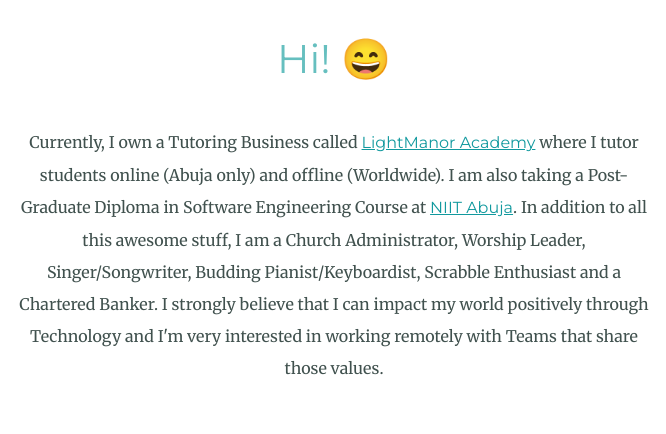
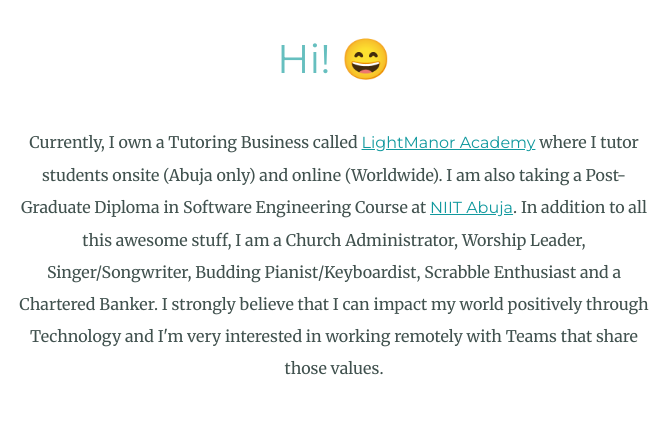
Before and after one commit to bondress/my-resume, a plain HTML site: page index.html in a window 1280 px wide. Shown: the part 1040-1474 px from the top of the page, 306-972 px from the left. Drawn offline with Linux system fonts and the light colour scheme.

Commit message:
Update index.html
Corrected a typo

```diff
--- a/index.html
+++ b/index.html
@@ -27,7 +27,7 @@
         <div>
             <img class="profile-picture" src="images/laide-picture.jpg" alt="Laide's Profile Picture" width="150px" height="150px">
             <h2>Hi! &#128516</h2>
-            <p class="intro">Currently, I own a Tutoring Business called <a href="https://www.instagram.com/lightmanor_acad/">LightManor Academy</a> where I tutor students online (Abuja only) and offline (Worldwide). I am also taking a Post-Graduate Diploma in Software Engineering Course at <a href="https://niitabuja.com/">NIIT Abuja</a>. In addition to all this awesome stuff, I am a Church Administrator, Worship Leader, Singer/Songwriter, Budding Pianist/Keyboardist, Scrabble Enthusiast and a Chartered Banker. I strongly believe that I can impact my world positively through Technology and I'm very interested in working remotely with Teams that share those values.</p>
+            <p class="intro">Currently, I own a Tutoring Business called <a href="https://www.instagram.com/lightmanor_acad/">LightManor Academy</a> where I tutor students onsite (Abuja only) and online (Worldwide). I am also taking a Post-Graduate Diploma in Software Engineering Course at <a href="https://niitabuja.com/">NIIT Abuja</a>. In addition to all this awesome stuff, I am a Church Administrator, Worship Leader, Singer/Songwriter, Budding Pianist/Keyboardist, Scrabble Enthusiast and a Chartered Banker. I strongly believe that I can impact my world positively through Technology and I'm very interested in working remotely with Teams that share those values.</p>
         </div>
         <hr>
         <div class="skills">
```
